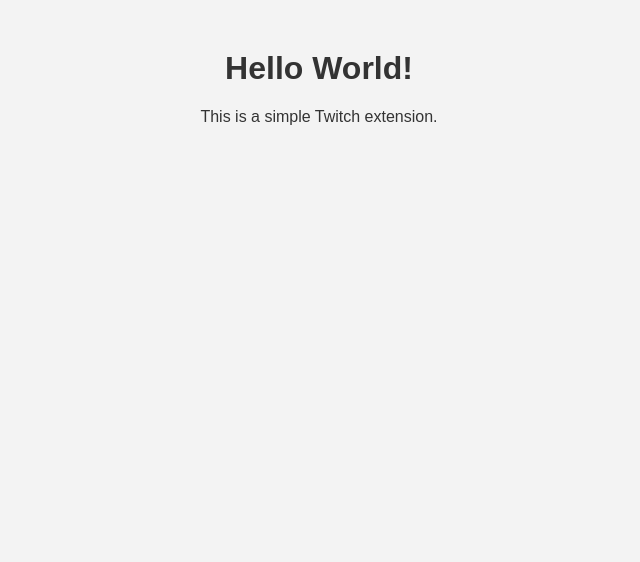
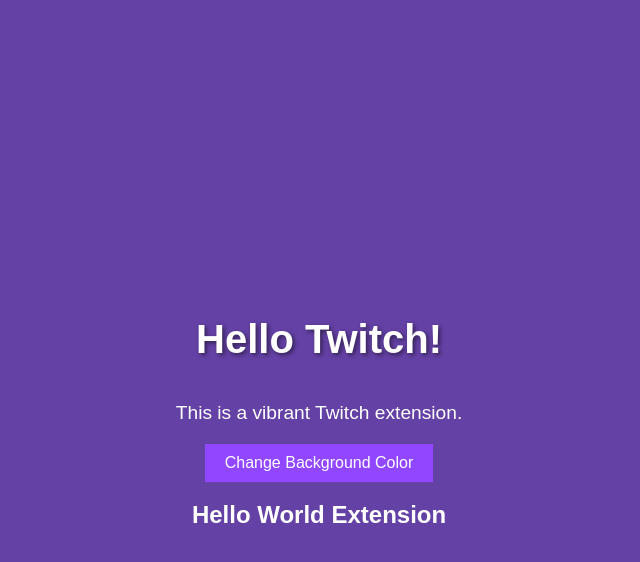
Before and after one commit to na--ga/GetDBTestTwitchExtention, a plain HTML site: page docs/index.html in a window 1280 px wide. Shown: the whole page, without its empty margins (321-961 px from the left). Drawn offline with Linux system fonts and the light colour scheme.

Commit message:
update index.html

```diff
--- a/docs/index.html
+++ b/docs/index.html
@@ -6,16 +6,54 @@
     <title>Hello World Extension</title>
     <style>
         body {
-            background-color: #f3f3f3;
-            color: #333;
-            font-family: Arial, sans-serif;
+            background-color: #6441a5; /* Twitchのブランドカラー */
+            color: #ffffff;
+            font-family: 'Arial', sans-serif;
             text-align: center;
-            margin-top: 50px;
+            margin: 0;
+            padding: 20px;
+            display: flex;
+            flex-direction: column;
+            justify-content: center;
+            align-items: center;
+            height: 100vh;
+        }
+        h1 {
+            font-size: 2.5em;
+            text-shadow: 2px 2px 4px rgba(0,0,0,0.5);
+            margin-bottom: 20px;
+        }
+        p {
+            font-size: 1.2em;
+            margin-bottom: 20px;
+        }
+        #changeColorBtn {
+            background-color: #9146ff;
+            color: white;
+            border: none;
+            padding: 10px 20px;
+            font-size: 1em;
+            cursor: pointer;
+            transition: background-color 0.3s;
+        }
+        #changeColorBtn:hover {
+            background-color: #7d2ff5;
         }
     </style>
 </head>
 <body>
-    <h1>Hello World!</h1>
-    <p>This is a simple Twitch extension.</p>
+    <h1>Hello Twitch!</h1>
+    <p>This is a vibrant Twitch extension.</p>
+    <button id="changeColorBtn">Change Background Color</button>
+    <h2>Hello World Extension</h2>
+    <script>
+        const colors = ['#6441a5', '#9146ff', '#000000', '#ff0000', '#00ff00', '#0000ff'];
+        let currentColorIndex = 0;
+
+        document.getElementById('changeColorBtn').addEventListener('click', function() {
+            currentColorIndex = (currentColorIndex + 1) % colors.length;
+            document.body.style.backgroundColor = colors[currentColorIndex];
+        });
+    </script>
 </body>
 </html>
```
